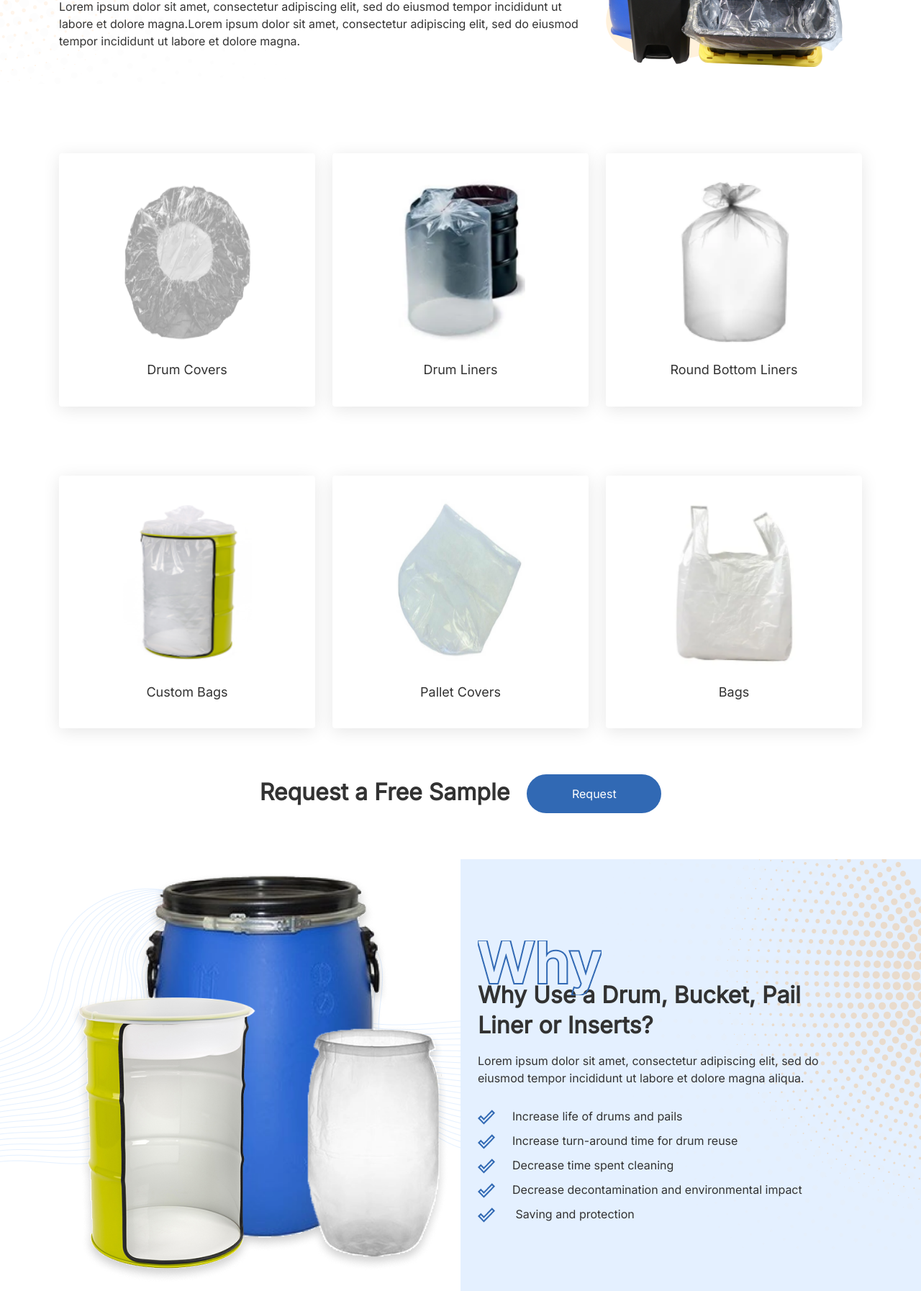
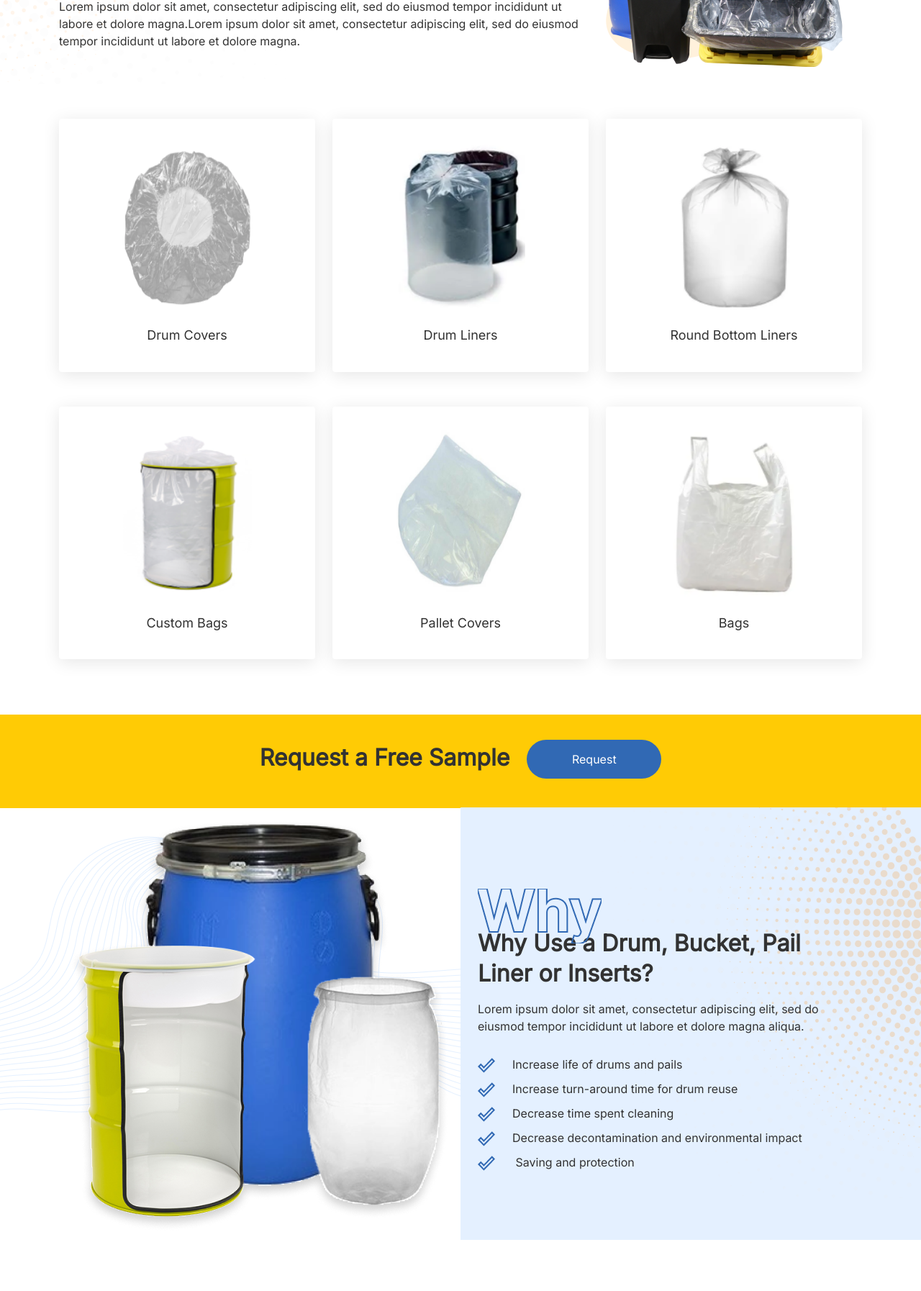
Before and after one commit to Garima525/barrier, a PHP site: page / in a window 1280 px wide. Shown: the part 283-2077 px from the top of the page at 72% size. Run offline with PHP 8.4, Linux system fonts and the light colour scheme.

Commit message:
color-updates

```diff
--- a/html/assets/css/style.css
+++ b/html/assets/css/style.css
@@ -125,6 +125,20 @@ header a {
     justify-content: center;
     display: inline-grid;
 }
+.request-bg{
+    position: relative;
+}
+
+.request-bg:after{
+    position:absolute;
+    content:'';
+    height: 130px;
+    background-color:#FFCB05;
+    width:100%;
+    top:50%;
+    margin-top: -62px;
+    z-index:-1
+}
 .product-bags{
     position: relative;
 }
@@ -132,7 +146,7 @@ header a {
     position:absolute;
     content:'';
     height: 133px;
-    background-color:#FFF1DC;
+    background-color:#FFCB05;
     width:100%;
     top:50%;
     margin-top: -62px;
@@ -544,7 +558,7 @@ li.items {
    }
    .request-button {
     width: 107px;
-        height: 43px;
+    /* height: 43px; */
     left: 1082px;
     top: 1047px;
     border: 0 !important;
@@ -555,7 +569,7 @@ li.items {
     font-style: normal;
     font-weight: 400;
     font-size: 16px;
-        line-height: 42px;
+    /* line-height: 42px; */
 }
     .navbar-toggler:focus, .navbar-toggler:active, .navbar-toggler-icon:focus {
         outline: none !important;
--- a/html/index.html
+++ b/html/index.html
@@ -86,7 +86,7 @@
                      </div>
                   </div>
                </div>
-               <div class="row py-5">
+               <div class="row">
                   <div class="col-lg-12 m-auto pt-4">
                      <div class="row py-5">
                         <div class="col-lg-4">
@@ -114,7 +114,7 @@
                            </div>
                         </div>
                      </div>
-                     <div class="row custom-mobile-row py-5">
+                     <div class="row custom-mobile-row  pb-5">
                         <div class="col-lg-4">
                            <div class="card h-100 py-3">
                               <div class="card-body">
@@ -140,18 +140,21 @@
                            </div>
                         </div>
                      </div>
-                     <div class="row py-3">
-                        <div class="d-flex justify-content-center">
-                           <div class="pe-4 pt-1 text-sample">Request a Free Sample</div>
-                           <button type="button" class="btn request-button">Request</button>
-                        </div>
-                     </div>
+
+                  </div>
+               </div>
+            </div>
+            <div class="container-fluid request-bg mt-5 p-0">
+               <div class="row py-3">
+                  <div class="d-flex justify-content-center">
+                     <div class="pe-4 pt-1 text-sample">Request a Free Sample</div>
+                     <button type="button" class="btn request-button">Request</button>
                   </div>
                </div>
             </div>
          </section>
          <section class="stroke-section">
-            <div class="container-fluid">
+            <div class="container-fluid py-4">
                <div class="row p-0">
                   <div class="col-md-6 bg-left d-flex justify-content-end">
                      <img src="./assets/img/combine-products.png" class="img-fluid" alt="">
@@ -182,7 +185,7 @@
          </section>
          <section class="product-bags bg-line">
             <div class="container">
-               <div class="row pt-5">
+               <div class="row ">
                   <div class="col-lg-12 m-auto pt-4">
                      <div class="row py-5">
                         <div class="col-lg-4">
@@ -214,7 +217,7 @@
                </div>
             </div>
          </section>
-         <section class="item-list">
+         <section class="item-list py-3">
             <div class="container">
                <div class="row">
                   <div class="col-lg-12 m-auto">
@@ -252,6 +255,14 @@
                            </div>
                         </div>
                      </div>
+                  </div>
+               </div>
+            </div>
+            <div class="container-fluid request-bg mt-5 p-0">
+               <div class="row py-3">
+                  <div class="d-flex justify-content-center">
+                     <div class="pe-4 pt-1 text-sample">Request a Free Sample</div>
+                     <button type="button" class="btn request-button">Request</button>
                   </div>
                </div>
             </div>
```
Lines whose indentation alone changed are shown as unchanged.
